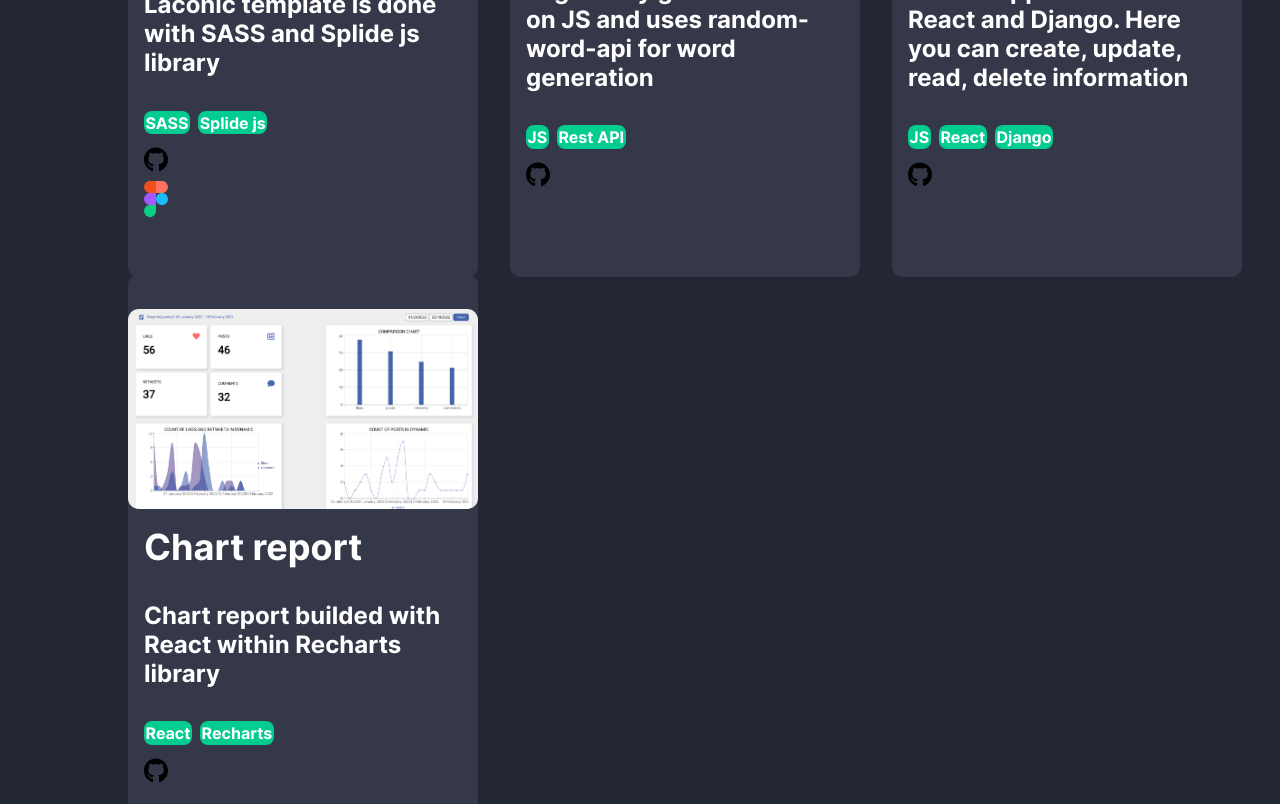
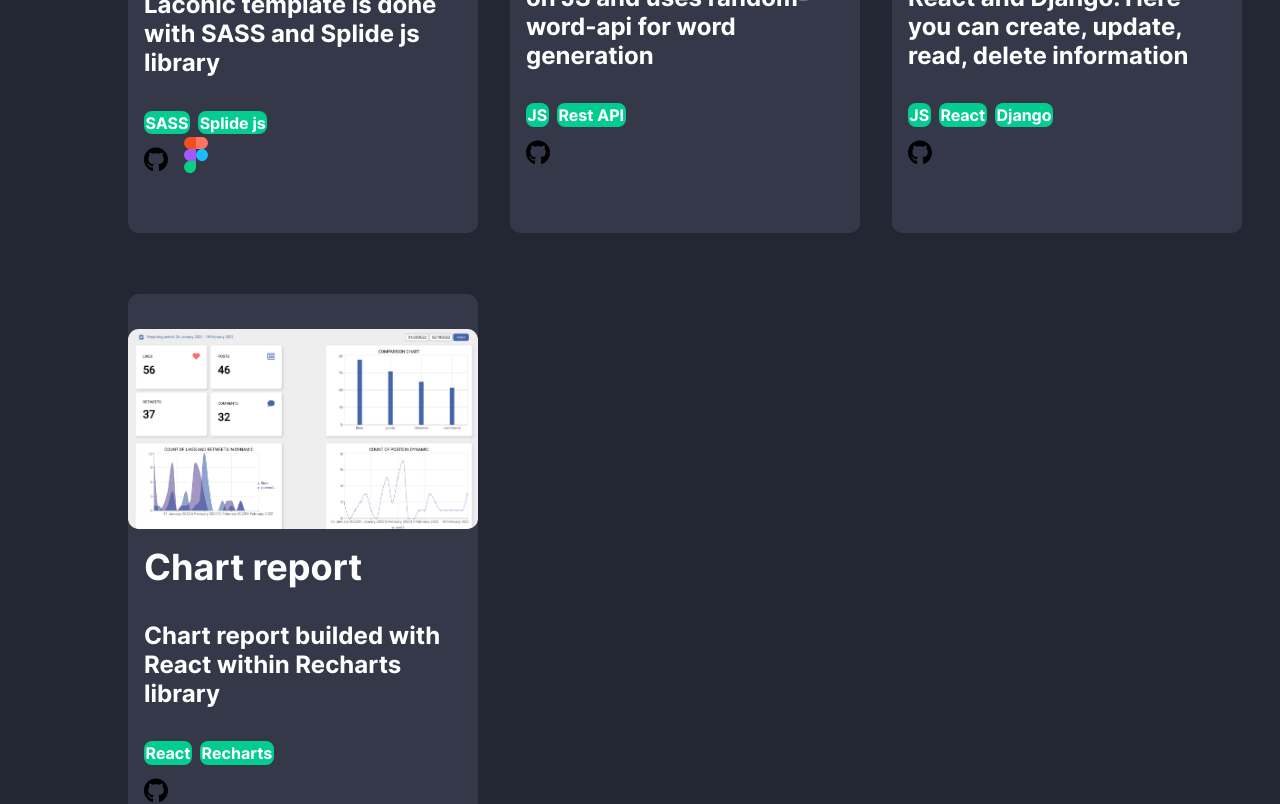
Before and after one commit to OlgaUlrich/portfolio-landing, a React (Create React App) app: page / in a window 1280 px wide. Shown: the part 3220-4024 px from the top of the page. Built offline with nearby package versions, Linux system fonts and the light colour scheme.

Commit message:
checked form

```diff
--- a/src/components/connect/index.js
+++ b/src/components/connect/index.js
@@ -318,7 +318,7 @@ export const ConnectMe = () =>{
                     <textarea id="message"
                                name="message"
                                placeholder="Your message no longer than 250 char"
-                               value={values.message}
+                               value={values.message.substring(0, 250)}
                                onChange={handleChange}
                                >
 
--- a/src/components/my_works/card.js
+++ b/src/components/my_works/card.js
@@ -141,16 +141,21 @@ const [shown, setIsShown] = useState(false)
                             })}
 
                     </div>
-                    <div className="rep">
+                    <div className="rep" style={{"display":"flex"}}>
                     <a href={props.rep }><img src={repo} alt="github"></img></a>
-                    </div>
-                    <div className="fig">
+
+                    <div className="fig" style={{"paddingLeft":"1rem"}}>
                     {props.fig ?
                     <a href={props.fig }><img src={figma} alt="fig"></img></a> :
                     <></>
 
-                }
+                    }
                     </div>
+
+
+
+                    </div>
+
 
                 </div>
 
--- a/src/components/my_works/index.js
+++ b/src/components/my_works/index.js
@@ -68,7 +68,7 @@ margin-bottom: 5%;
 .gridBlock{
     display: grid;
     grid-template-columns: repeat(3, 1fr);
-    grid-row-gap: 2rem;
+    grid-row-gap: 6rem;
     grid-column-gap: 2rem;
     width: 100%;
     height: 100%;
```
